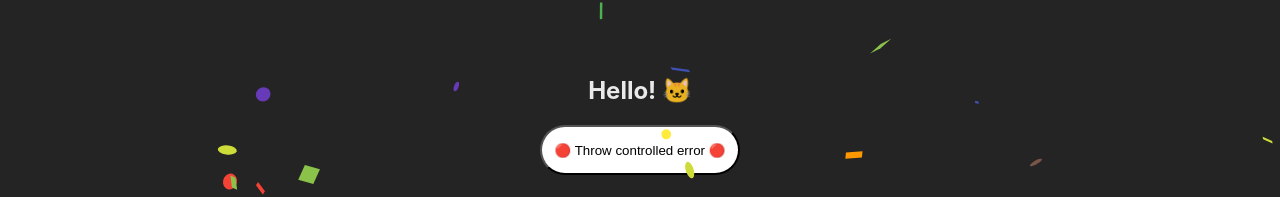
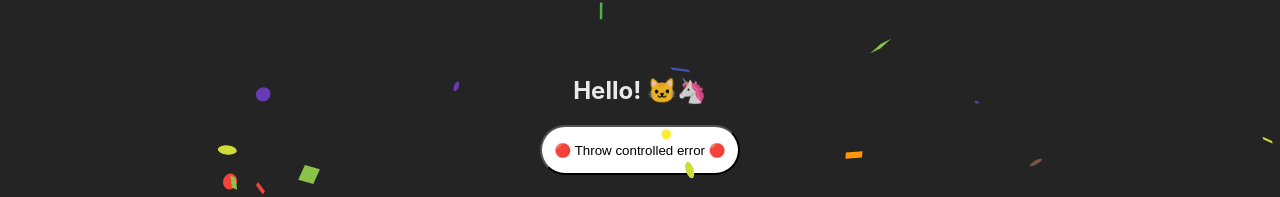
Before and after one commit to ivsantos/devops-final-project, a React (Vite) app: page / in a window 1280 px wide. Shown: the part 227-424 px from the top of the page. Built offline with nearby package versions, Linux system fonts and the light colour scheme.

Commit message:
feat: some silly change

```diff
--- a/src/App.tsx
+++ b/src/App.tsx
@@ -18,7 +18,7 @@ export default function App() {
 
   return (
     <>
-      <h1 className={styles.title}>Hello! 🐱</h1>
+      <h1 className={styles.title}>Hello! 🐱🦄</h1>
       <button onClick={throwKnownError}>🔴 Throw controlled error 🔴</button>
       <button className={styles.fireButton} onClick={handleLoadBrokenComponent}>
         🔥 Break the app 🔥
```
